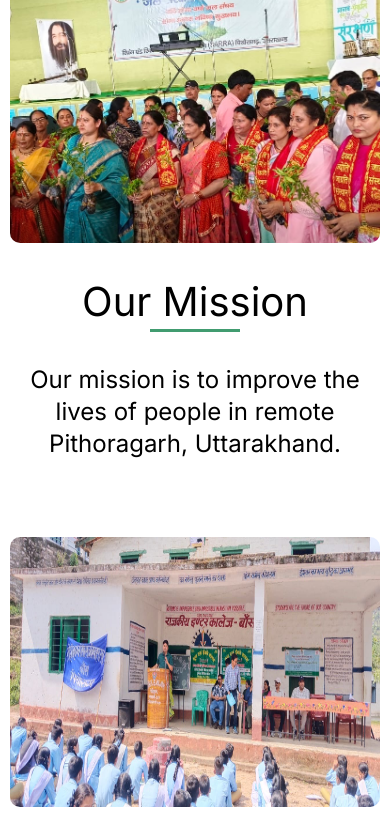
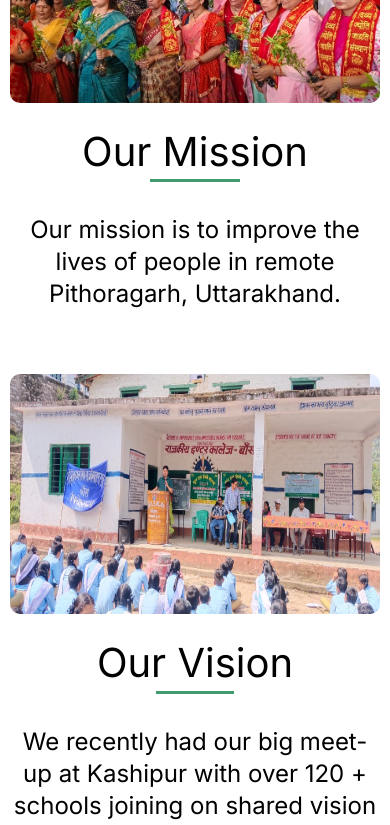
Before and after one commit to deep-collab/gitribe, a Next.js app: page /AboutUs in a window 390 px wide. Shown: the part 960-1785 px from the top of the page. Built offline with nearby package versions, Linux system fonts and the light colour scheme.

Commit message:
made all the pages better responsive

```diff
--- a/styles/AboutUs.module.css
+++ b/styles/AboutUs.module.css
@@ -41,6 +41,7 @@
     height: 40vh;
 }
 .block_left{
+
     width: 50%;
     height: 100%;
 }
@@ -80,7 +81,7 @@
 
 .newsDiv{
     width: 100vw;
-    height: 105vh;
+    height: auto;
     display: flex;
     flex-direction: column;
     align-items: center;
@@ -340,11 +341,12 @@
 
     .newsDiv{
       width: 100vw;
-      height: 190vh;
+      height: auto;
       display: flex;
       flex-direction: column;
       align-items: center;
       color: black;
+
     }
     .newsDiv_top{
       margin-top: 2.5rem;
@@ -359,12 +361,12 @@
 
 
     .newsDiv_bottom{
-      margin-top: 1.5rem;
+      margin-top: 2rem;
       width: 95%;
       display: flex;
       flex-direction: column;
       align-items: center;
-      height: 160vh;
+      height: auto;
     }
 
 
@@ -373,10 +375,15 @@
       width: 100%;
       display: flex;
       flex-direction: column;
-      justify-content: center;
+      justify-content: space-around;
 
-      height: 80vh;
+      height: auto;
       background-color: white;
+
+
+
+
+
 
 
 
@@ -394,11 +401,13 @@
       width: 100%;
 
       margin-right: 0rem;
-      height: 50%;
+
 
       display: flex;
       align-items: center;
       justify-content: center;
+
+
 
     }
     .newsDiv_block_second_left_photo{
@@ -413,19 +422,23 @@
     }
     .newsDiv_block_second_left_photo_image{
       width: 100%;
-      height: 100%;
+      height: 240px;
       border-radius: 10px;
       object-fit: cover;
     }
 
 
     .newsDiv_block_second_right{
+
       width: 100%;
-      height: 25%;
+      height: auto;
       display: flex;
       flex-direction: column;
       align-items: center;
       text-align: center;
+
+      margin-top: 1.5rem;
+
 
     }
 
@@ -453,23 +466,32 @@
     /* block*/
 
     .newsDiv_block{
-      margin-top: -8rem;
+
       width: 100%;
       display: flex;
       flex-direction: column-reverse;
       align-items: center;
+      justify-content: space-around;
+      height: auto;
 
-      height: 80vh;
+
+      margin-top: 4rem;
+
+
+
 
 
     }
     .newsDiv_block_left{
       width: 100%;
-      height: 35%;
+      height: auto;
       display: flex;
       flex-direction: column;
       align-items: center;
       text-align: center;
+
+      margin-top: 1.5rem;
+
 
     }
     .newsDiv_block_left_top{
@@ -485,11 +507,14 @@
 
     .newsDiv_block_right{
       width: 100%;
-      height: 50%;
+
+      height: auto;
       display: flex;
       flex-direction: column;
       align-items: center;
       justify-content: center;
+
+
 
     }
     .newsDiv_block_right_photo{
@@ -502,20 +527,23 @@
     }
     .newsDiv_block_right_photo_image{
       width: 100%;
-      height: 100%;
+      height: 240px;
       border-radius: 10px;
     }
 
     .infoDiv{
-      margin-top: -8rem;
+
       width: 100vw;
-      min-height: 120vh;
+      min-height: auto;
       display: flex;
       flex-direction: column;
       align-items: center;
 
       color: black;
       margin-bottom: 2rem;
+      margin-top: 2rem;
+
+
 
     }
     .infoDiv_top{
--- a/styles/GetInvolved.module.css
+++ b/styles/GetInvolved.module.css
@@ -336,9 +336,10 @@
     flex-direction: column-reverse;
     align-items: center;
 
-    height: 70vh;
+    height: auto;
 
     margin-bottom: 2rem;
+
 
 
 
@@ -355,6 +356,7 @@
     text-align: center;
 
 
+
   }
 
   .newsDiv_block_left_top{
@@ -366,6 +368,7 @@
     margin-top: 1.5rem;
     margin-bottom: 1rem;
     height: 30%;
+
 
   }
 
@@ -380,6 +383,7 @@
     font-weight: 250;
     height: 35%;
 
+
   }
 
   .newsDiv_block_left_button{
@@ -389,7 +393,8 @@
     display: flex;
     align-items: center;
     justify-content: center;
-    height: 20%;
+    height: 65px;
+    margin-top: 1.5rem;
 
   }
 
@@ -442,11 +447,12 @@
     height: 40%;
 
 
+
   }
 
   .newsDiv_block_right_photo{
-    width: 95%;
-    height: 95%;
+    width: 100%;
+    height: 240px;
     display: flex;
     align-items: center;
     justify-content: center;
@@ -474,8 +480,9 @@
     flex-direction: column;
     align-items: center;
 
-    height: 70vh;
+    height: auto;
     background-color: white;
+    margin-bottom: 2rem;
 
 
   }
@@ -492,8 +499,8 @@
   }
 
   .newsDiv_block_second_left_photo{
-    width: 95%;
-    height: 95%;
+    width: 100%;
+    height: 240px;
     display: flex;
     align-items: center;
     justify-content: center;
@@ -554,7 +561,7 @@
     width: 100%;
     margin-top: 2rem;
 
-    height: 20%;
+    height: 65px;
     display: flex;
     align-items: center;
     justify-content: center;
--- a/styles/Home.module.css
+++ b/styles/Home.module.css
@@ -871,6 +871,7 @@
     height: 80dvh;
     display: flex;
     flex-direction: column;
+    margin-bottom: 2rem;
 
 
   }
@@ -951,6 +952,7 @@
 
     width: 90%;
 
+
   }
   .milestoneDiv_left_header{
     margin-top: 1rem;
@@ -969,6 +971,7 @@
     height: 50%;
     width: 90%;
     margin-bottom: 1rem;
+
 
 
   }
@@ -1052,7 +1055,7 @@
 
   .newsDiv_bottom{
     margin-top: 4rem;
-    height: 140dvh;
+    height: auto;
     width: 90%;
     display: flex;
     flex-direction: column;
@@ -1066,7 +1069,7 @@
     flex-direction: column-reverse;
     align-items: center;
 
-    height: 50%;
+    height: auto;
 
     border-radius: 12px;
     border: 1px solid black;
@@ -1086,12 +1089,13 @@
   }
   .newsDiv_block_left{
     width: 100%;
-    height: 50%;
+    height: auto;
     display: flex;
     flex-direction: column;
     align-items: center;
     justify-content: center;
     margin-right: 0rem;
+
 
 
   }
@@ -1101,34 +1105,39 @@
     flex-direction: column;
     align-items: center;
     justify-content: center;
+
   }
 
   .newsDiv_block_header{
     font-size: 2rem;
     font-weight: normal;
+    margin-top: 1rem;
+
   }
 
   .newsDiv_block_spacer{
     margin-top: 0.6rem;
-    width: 40%;
+    width: 25%;
     height: 0.2rem;
     background-color: #419C70;
   }
   .newsDiv_block_left_bottom{
     width: 90%;
-    margin-top: 2rem;
+    margin-top: 1.5rem;
     display: flex;
     align-items: center;
     justify-content: center;
     text-align: center;
-    font-size: 1.6rem;
-    line-height: 2.4rem;
+    font-size: 1.5rem;
+    line-height: 2.2rem;
     font-weight: 250;
+
+    margin-bottom: 1.5rem;
   }
 
   .newsDiv_block_right{
     width: 100%;
-    height: 50%;
+    height: auto;
     display: flex;
     align-items: center;
     justify-content: center;
@@ -1139,6 +1148,7 @@
     display: flex;
     align-items: center;
     justify-content: center;
+    margin: 1rem;
 
 
   }
@@ -1155,6 +1165,7 @@
     display: flex;
     align-items: center;
     justify-content: center;
+
   }
   .newsDiv_block_second_left_photo{
     width: 95%;
@@ -1162,6 +1173,8 @@
     display: flex;
     align-items: center;
     justify-content: center;
+    margin: 1rem;
+
   }
   .newsDiv_block_second_left_photo_image{
     width: 100%;
@@ -1176,6 +1189,7 @@
     flex-direction: column;
     align-items: center;
     justify-content: center;
+
   }
   .newsDiv_block_second_right_top{
     width: 100%;
@@ -1183,17 +1197,20 @@
     flex-direction: column;
     align-items: center;
     justify-content: center;
+
   }
   .newsDiv_block_second_right_bottom{
     width: 90%;
-    margin-top: 2rem;
+    margin-top: 1.5rem;
     display: flex;
     align-items: center;
     justify-content: center;
     text-align: center;
-    font-size: 1.6rem;
-    line-height: 2.4rem;
+    font-size: 1.5rem;
+    line-height: 2.2rem;
     font-weight: 250;
+    margin-bottom: 1.5rem;
+
   }
 
   .volunteerDiv{
@@ -1229,7 +1246,7 @@
     flex-direction: column;
     align-items: center;
     justify-content: center;
-    height: 200dvh;
+    height: auto;
 
 
 
@@ -1247,10 +1264,13 @@
   }
   .volunteerDiv_card{
     width: 100%;
-    height: 60dvh;
+    height: auto;
+
+
     display: flex;
     flex-direction: column;
     align-items: center;
+    justify-content: space-between;
 
     text-align: center;
 
@@ -1261,12 +1281,13 @@
   .volunteerDiv_card_top{
     margin-top: 1rem;
     width: 100%;
-    height: 70%;
+    height: 65%;
 
     display: flex;
     flex-direction: column;
     align-items: center;
     justify-content: center;
+
 
   }
   .volunteerDiv_card_header_first{
@@ -1292,17 +1313,19 @@
     line-height: 1.8rem;
   }
   .volunteerDiv_card_bottom{
-    margin-top: 2.8rem;
+    margin-top: 1.5rem;
     width: 100%;
     display: flex;
     align-items: center;
     justify-content: center;
-    height: 10%;
+    height: 16%;
+    margin-bottom: 1rem;
 
   }
   .volunteerDiv_card_button{
     border: 2px solid black;
     width: 65%;
+
     height: 100%;
     display: flex;
     align-items: center;
--- a/styles/Projects.module.css
+++ b/styles/Projects.module.css
@@ -248,7 +248,7 @@
     flex-direction: column;
     align-items: center;
 
-    height: 60vh;
+    height: auto;
     background-color: white;
     margin-top: 4rem;
 
@@ -263,7 +263,8 @@
     align-items: center;
     justify-content: center;
 
-    height: 50%;
+    height: 32vh;
+
 
 
   }
@@ -334,7 +335,7 @@
     flex-direction: column-reverse;
     align-items: center;
 
-    height: 60vh;
+    height: auto;
 
 
   }
@@ -378,7 +379,7 @@
     display: flex;
     align-items: center;
     justify-content: center;
-    height: 50%;
+    height: 32vh;
   }
   .newsDiv_block_right_photo{
     width: 95%;
```
Also changed, not shown: styles/ContactUs.module.css (+13 -6 lines).
